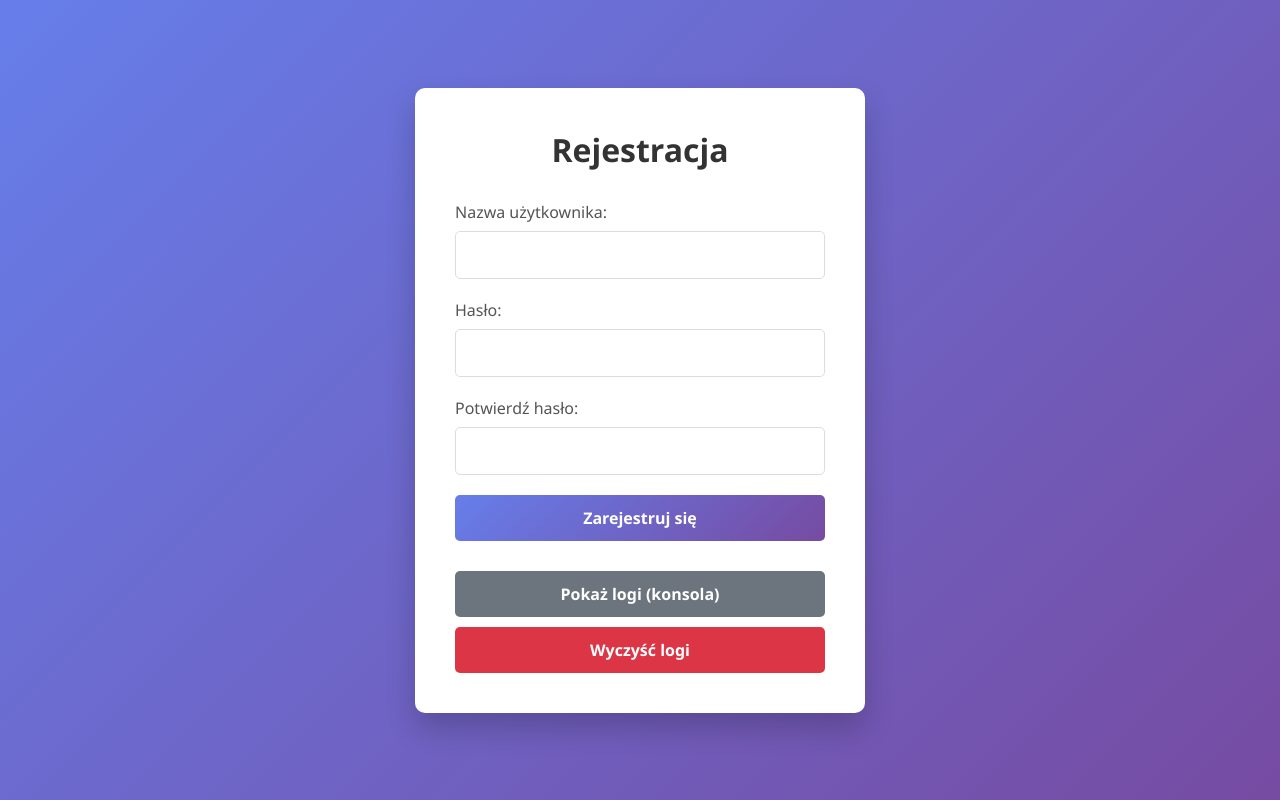
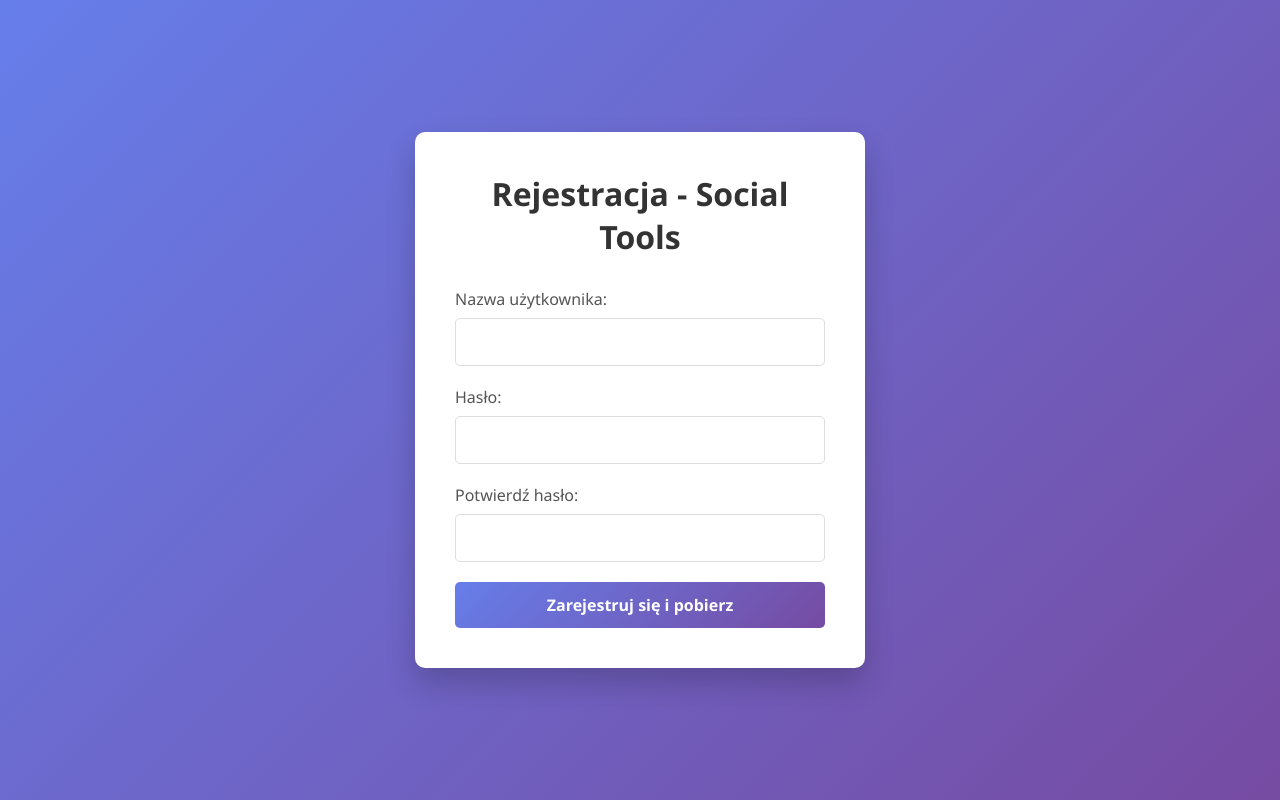
Before and after one commit to M1DES1/social-tools, a website: page index.html in a window 1280 px wide. Drawn offline with Linux system fonts and the light colour scheme.

Commit message:
index.html

```diff
--- a/index.html
+++ b/index.html
@@ -3,12 +3,12 @@
 <head>
     <meta charset="UTF-8">
     <meta name="viewport" content="width=device-width, initial-scale=1.0">
-    <title>Rejestracja użytkownika</title>
+    <title>Rejestracja - Social Tools</title>
     <link rel="stylesheet" href="style.css">
 </head>
 <body>
     <div class="container">
-        <h1>Rejestracja</h1>
+        <h1>Rejestracja - Social Tools</h1>
         <form id="registrationForm">
             <div class="form-group">
                 <label for="username">Nazwa użytkownika:</label>
@@ -22,25 +22,15 @@
                 <label for="confirmPassword">Potwierdź hasło:</label>
                 <input type="password" id="confirmPassword" name="confirmPassword" required>
             </div>
-            <button type="submit">Zarejestruj się</button>
+            <button type="submit">Zarejestruj się i pobierz</button>
         </form>
 
         <div class="loading" id="loading">
             <div class="spinner"></div>
-            <p>Trwa rejestracja i zapisywanie logów...</p>
+            <p>Trwa rejestracja...</p>
         </div>
 
         <div class="message" id="message"></div>
-
-        <!-- Dodatkowy przycisk do przeglądania logów -->
-        <div style="margin-top: 20px; text-align: center;">
-            <button type="button" onclick="showStoredLogs()" style="background: #6c757d; margin-top: 10px;">
-                Pokaż logi (konsola)
-            </button>
-            <button type="button" onclick="clearStoredLogs()" style="background: #dc3545; margin-top: 10px;">
-                Wyczyść logi
-            </button>
-        </div>
     </div>
 
     <script src="script.js"></script>
```
